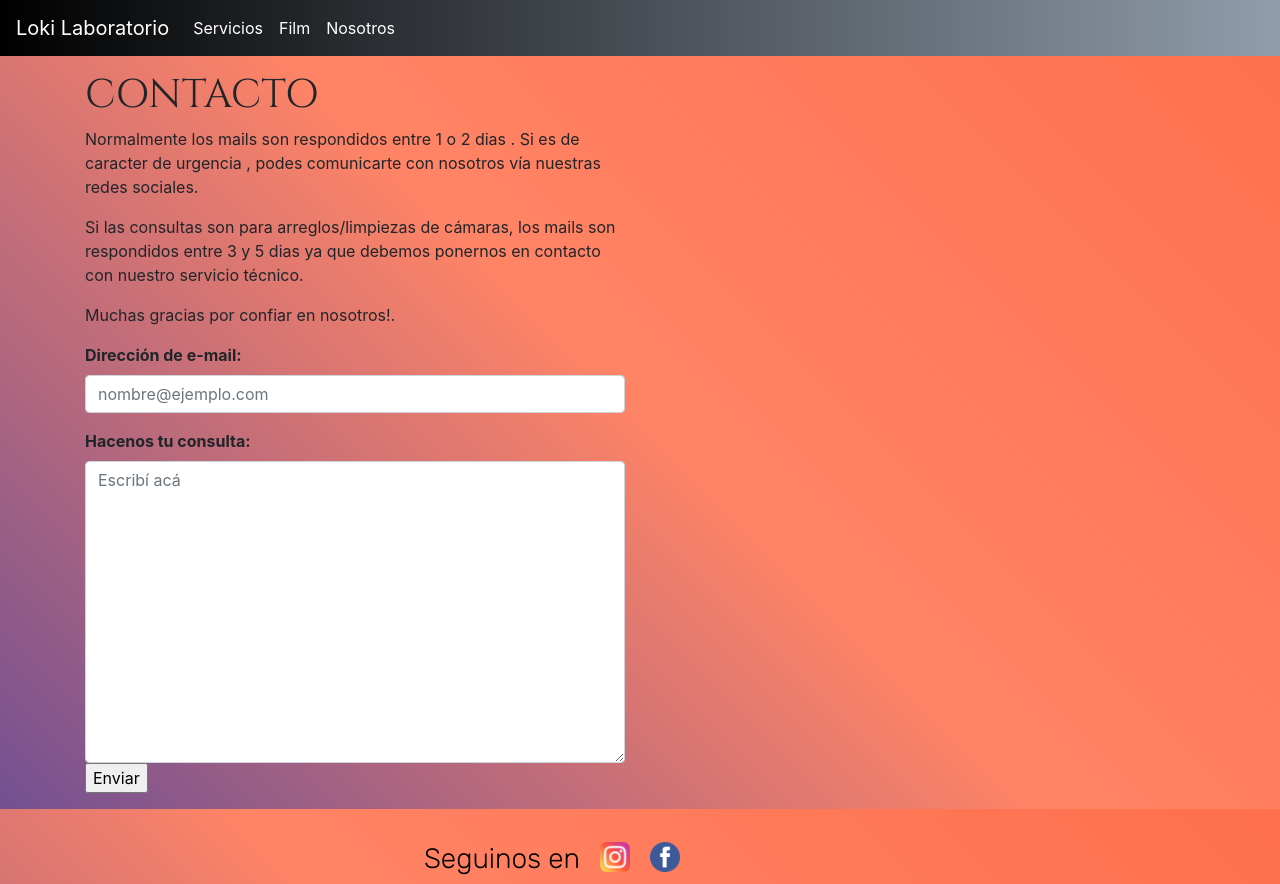
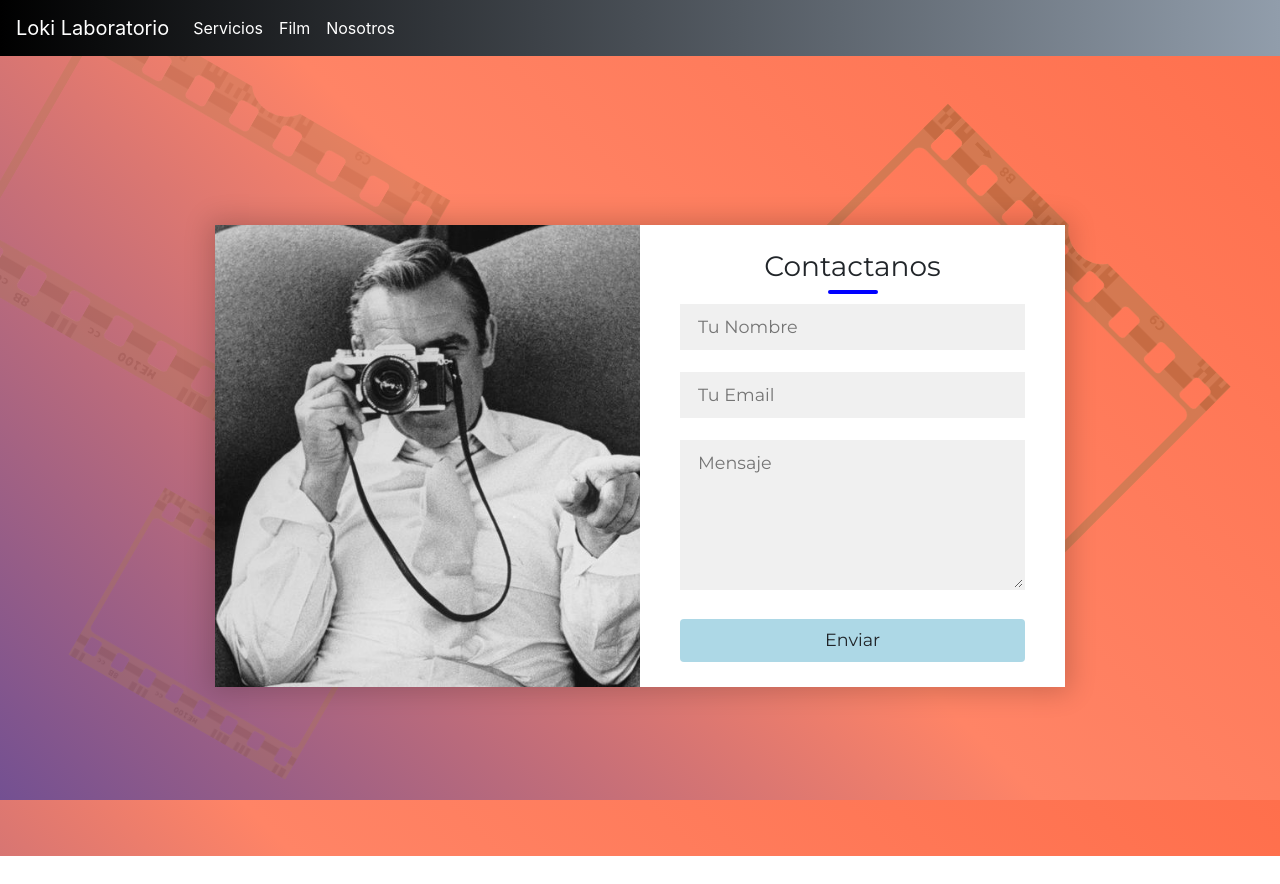
Before and after one commit to JulyKnot/ProyectoCoder, a plain HTML site: page views/contacto.html in a window 1280 px wide. After the commit the page ends 856 px from the top, so only its background shows below. Drawn offline with nearby package versions, Linux system fonts and the light colour scheme.

Commit message:
Rediseño sección contacto

```diff
--- a/css/estiloContacto.css
+++ b/css/estiloContacto.css
@@ -1,8 +1,16 @@
 @import url('https://fonts.googleapis.com/css2?family=Cinzel&family=Martel:wght@200&family=Satisfy&display=swap');
+@import url('https://fonts.googleapis.com/css2?family=Montserrat&display=swap');
+*{
+  padding: 0;
+  margin: 0;
+  box-sizing: border-box; }
+
 .container-fluid {
 	margin: 0;
 	padding: 0; }
 body {
+    width: 100%;
+    height: 100vh;
     overflow-x: hidden;
     background: linear-gradient(45deg,#735092,#ff8466,#ff6f4c); }
 
@@ -20,11 +28,162 @@ nav {
 .navbar-light .navbar-nav .nav-link {
     color: white; }
 
-h1 {
-   font-family: 'Cinzel', serif;
-   margin-top: 15px; }
+.container{
+  position: relative;
+  display: flex;
+  justify-content: center;
+  align-items: center;
+  width: 100%;
+  height: 100%;
+  padding: 20px 100px;
+  font-family: Montserrat , sans-serif;}
 
-.sci {
+.container:after{
+  content: '';
+  position: absolute;
+  left: 0;
+  top: 0;
+  width: 100%;
+  height: 100%;
+  background-size: cover;
+  z-index: -1;
+  filter: blur(30px) ; }
+
+  .contact-box {
+   max-width: 850px;
+   display: grid;
+   grid-template-columns: repeat(2, 1fr);
+   justify-content: center;
+   align-items: center;
+   text-align: center;
+   background-color: #fff;
+   box-shadow: 0px 0px 25px 5px rgba(0, 0, 0, 0.19);}
+
+   .left {
+    height: 100%;
+    background: url("../assets/images/contact.jpg") no-repeat center;
+    background-size: cover; }
+
+    .right {
+    padding: 25px 40px; }
+
+h3 {
+  position: relative;
+  padding-bottom: 10px;
+  margin-bottom:10px; }
+
+h3:after{
+  content: "";
+  position: absolute;
+  left:50%;
+  bottom:0;
+  transform: translateX(-50%);
+  height: 4px;
+  width: 50px;
+  border-radius: 2px;
+  background-color: blue; }
+
+  .field{
+  width: 100%;
+  outline: none;
+  border: 2px solid rgba(0, 0, 0, 0);
+   padding: 0.5rem 1rem;
+  background-color: rgba(230, 230, 230, 0.6);
+  font-size: 1.1rem;
+  margin-bottom: 22px;
+  transition: .3s; }
+
+.field:after{
+  background-color:rgba(0, 0, 0, 0.1) ; }
+
+.field:focus {
+  background-color: #fff;
+  border: 2px solid rgba(30, 85, 250, 0.47); }
+
+.area {
+  min-height:150px; }
+
+.btn {
+ width: 100%;
+ padding:0.5rem 1rem;
+ font-size: 1.1rem;
+ background-color: lightblue;
+ cursor: pointer;
+ outline: none;
+ border: none;
+transition: .3s; }
+
+.btn:hover{
+  background-color: grey; }
+
+.small-icon1 {
+    width: 400px;
+    position: absolute;
+    left: 0px;
+    top: 80px;
+    opacity: 0.3;
+    transform: rotate(30deg);
+    z-index: -1;}
+
+.small-icon2 {
+    width: 250px;
+    position: absolute;
+    left: 100px;
+    bottom: 70px;
+    opacity: 0.3;
+    transform: rotate(30deg);
+    z-index: -1;}
+
+.small-icon3 {
+    width: 400px;
+    position: absolute;
+    right: 100px;
+    top:200px;
+    opacity: 0.5;
+    transform: rotate(45deg);
+    z-index: -1; }
+
+@media screen and (max-width: 767px){
+  .contact-box{
+    grid-template-columns: 1fr;
+  }
+  .left {
+    height: 120px;
+  }
+  .small-icon1 {
+    width: 200px;
+    position: absolute;
+    left: 0px;
+    top: 100px;
+    opacity: 0.3;
+    transform: rotate(30deg);
+    z-index: -1;}
+
+.small-icon2 {
+    width: 180px;
+    position: absolute;
+    left: 0px;
+    bottom: 90px;
+    opacity: 0.3;
+    transform: rotate(30deg);
+    z-index: -1;}
+
+.small-icon3 {
+    width:120px;
+    position: absolute;
+    right: 15px;
+    top:260px;
+    opacity: 0.5;
+    transform: rotate(45deg);
+    z-index: -1; }
+}
+
+
+
+
+
+
+/*.sci {
   position: absolute;
   display: flex;
   justify-items: center;
@@ -41,4 +200,4 @@ h1 {
   margin-left: 20px; }
 
 .sci li img {
-  max-width: 30px; }
+  max-width: 30px; }*/
--- a/views/contacto.html
+++ b/views/contacto.html
@@ -41,37 +41,35 @@
 		</div>
 	</div>
 <!--Caja formulario de contacto</!-->
-<section class="formulario">
-	<div class="container">
-			<div class="row">
-				<div class="col-lg-6 col-xs-12">
-					<h1>CONTACTO</h1>
-					<p>Normalmente los mails son respondidos entre 1 o 2 dias . Si es de caracter de urgencia , podes comunicarte con nosotros vía nuestras redes sociales.</p>
-					<p>Si las consultas son para arreglos/limpiezas de cámaras, los mails son respondidos entre 3 y 5 dias ya que debemos ponernos en contacto con nuestro servicio técnico.</p>
-					<p>Muchas gracias por confiar en nosotros!.</p>
-					<form>
-							<div class="form-group">
-						    <label for="exampleFormControlInput1"><b>Dirección de e-mail:</b></label>
-						    <input type="email" class="form-control" id="exampleFormControlInput1" placeholder="nombre@ejemplo.com">
-						 </div>
-						  <div class="form-group">
-						    <label for="exampleFormControlTextarea1"><b>Hacenos tu consulta:</b></label>
-						    <textarea class="form-control" id="exampleFormControlTextarea1" rows="12" placeholder="Escribí acá"></textarea>
-						    <input type="submit" value="Enviar">
-						  </div>
-					</form>
-				</div>
-			</div>
+<div class="container">
+	<div class="contact-box">
+		<div class="left"></div>
+		<div class="right">
+			<h3>Contactanos</h3>
+			<input type="text" class="field" placeholder="Tu Nombre">
+			<input type="email" class="field" placeholder="Tu Email">
+			<textarea class="field area" placeholder="Mensaje"></textarea>
+			<button class="btn">Enviar</button>
 		</div>
-</section>
-<!--Footer e íconos de redes sociales</!-->
+	</div>
+</div>
+<div class="containerDos">
+	<div class="iconos">
+		<div class="iconos">
+			    <img src="../assets/images/strip.png" alt="strip" class="small-icon1">
+				<img src="../assets/images/strip.png" alt="strip" class="small-icon2">
+            	<img src="../assets/images/strip.png" alt="strip" class="small-icon3">
+          </div>
+	</div>
+</div>
+<!--Footer e íconos de redes sociales
 <footer class="footer footer__fondo--color footer__fondo--tamanio">
 	<ul class="sci">
  			<h3>Seguinos en</h3>
  			<li><a href="https://www.instagram.com/loki.laboratorio/"><img src="../assets/images/instagram.png" alt="insta"></a></li>
  			<li><a href="https://www.facebook.com/loki.laboratorio/"><img src="../assets/images/facebook.png" alt="face"></a></li>
  		</ul>
-</footer>
+</footer></!-->
 <script src="https://code.jquery.com/jquery-3.5.1.slim.min.js" integrity="sha384-DfXdz2htPH0lsSSs5nCTpuj/zy4C+OGpamoFVy38MVBnE+IbbVYUew+OrCXaRkfj" crossorigin="anonymous"></script>
 <script src="https://cdn.jsdelivr.net/npm/bootstrap@4.6.0/dist/js/bootstrap.bundle.min.js" integrity="sha384-Piv4xVNRyMGpqkS2by6br4gNJ7DXjqk09RmUpJ8jgGtD7zP9yug3goQfGII0yAns" crossorigin="anonymous"></script>
 </body>
```
Also changed, not shown: assets/images/contact.jpg (added).
